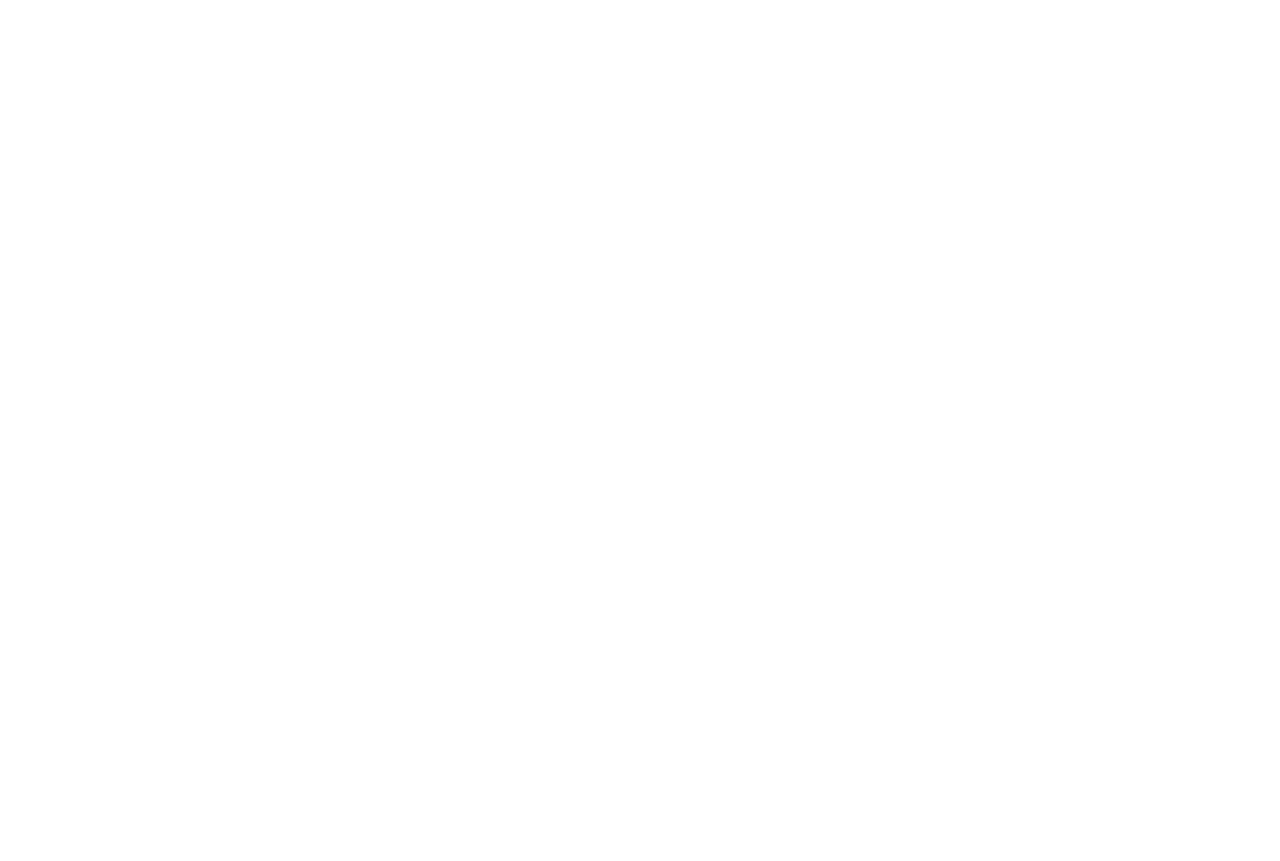
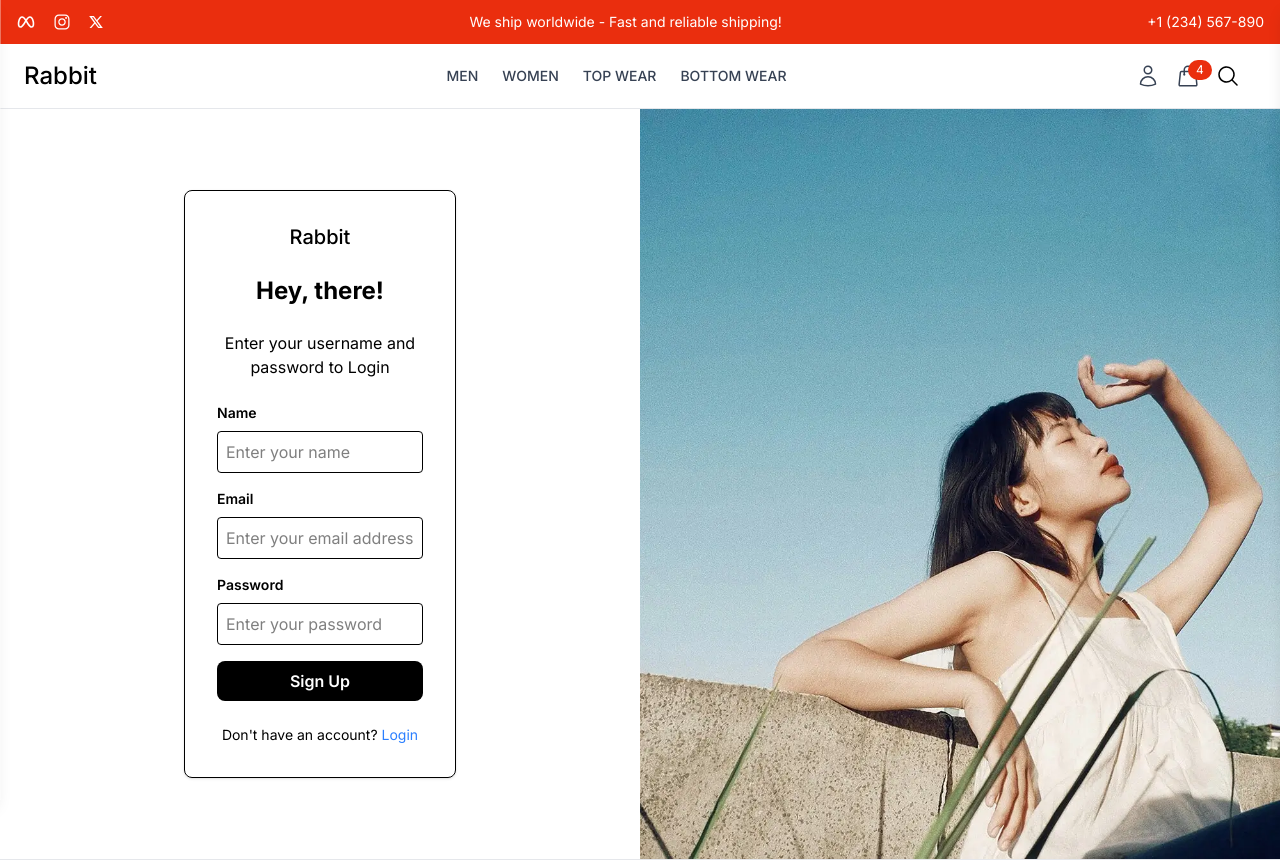
Before and after one commit to ahasan-ullah/Rabbit-E-Commerce-Website, a React (Vite) app in the folder frontend/: page /register in a window 1280 px wide. Before the commit this address had no page. Shown: the top 861 px of the page. Before the commit the page ends 800 px from the top, so only its background shows below. Built offline with nearby package versions, Linux system fonts and the light colour scheme.

Commit message:
register page fully designed

```diff
--- a/frontend/src/App.jsx
+++ b/frontend/src/App.jsx
@@ -3,6 +3,7 @@
 import Home from './pages/Home';
 import { Toaster } from 'sonner';
 import Login from './pages/Login';
+import Register from './pages/Register';
 const App = () => {
   return (
     <BrowserRouter>
@@ -12,6 +13,7 @@
       <Route path='/' element={<UserLayout/>}>
         <Route index element={<Home></Home>}></Route>
         <Route path='/login' element={<Login></Login>}></Route>
+        <Route path='/register' element={<Register></Register>}></Route>
       </Route>
       {/* Admin Route */}
       <Route></Route>
--- /dev/null
+++ b/frontend/src/pages/Register.jsx
@@ -0,0 +1,56 @@
+import { useState } from "react";
+import { Link } from "react-router-dom";
+import register from '../assets/register.webp';
+
+const Register = () => {
+  const [email,setEmail] = useState('');
+  const [password,setPassword] = useState('');
+  const [name,setName] = useState('');
+  const handleSubmit=(e)=>{
+    e.preventDefault();
+    const user = {
+      name,
+      email,
+      password
+    }
+    console.log(user);
+  }
+  return (
+    <div className="flex">
+      <div className="w-full md:w-1/2 flex flex-col justify-center items-center p-8 md:p-12">
+        <form onSubmit={handleSubmit} className="w-full md:w-1/2 flex-col justify-center items-center p-8 rounded-lg border shadow-sm">
+          <div className="flex justify-center mb-6">
+            <h2 className="text-xl font-medium">Rabbit</h2>
+          </div>
+          <h2 className="text-2xl font-bold text-center mb-6">Hey, there!</h2>
+          <p className="text-center mb-6">
+            Enter your username and password to Login
+          </p>
+          <div className="mb-4">
+            <label className="block text-sm font-semibold mb-2">Name</label>
+            <input type="text" value={name} onChange={(e)=>{setName(e.target.value)}} className="w-full p-2 border rounded" placeholder="Enter your name"/>
+          </div>
+          <div className="mb-4">
+            <label className="block text-sm font-semibold mb-2">Email</label>
+            <input type="email" value={email} onChange={(e)=>{setEmail(e.target.value)}} className="w-full p-2 border rounded" placeholder="Enter your email address"/>
+          </div>
+          <div className="mb-4">
+            <label className="block text-sm font-semibold mb-2">Password</label>
+            <input type="password" value={password} onChange={(e)=>{setPassword(e.target.value)}} className="w-full p-2 border rounded" placeholder="Enter your password"/>
+          </div>
+          <button type="submit" className="w-full bg-black text-white p-2 rounded-lg font-semibold hover:bg-gray-800 transition cursor-pointer">Sign Up</button>
+          <p className="mt-6 text-center text-sm">Don't have an account?
+            <Link to={'/login'}className="text-blue-500"> Login</Link>
+          </p>
+        </form>
+      </div>
+      <div className="hidden md:block w-1/2 bg-gray-800">
+        <div className="h-full flex flex-col justify-center items-center">
+          <img src={register} alt="Login to Account" className="h-[750px] w-full object-cover"/>
+        </div>
+      </div>
+    </div>
+  )
+}
+
+export default Register
```
